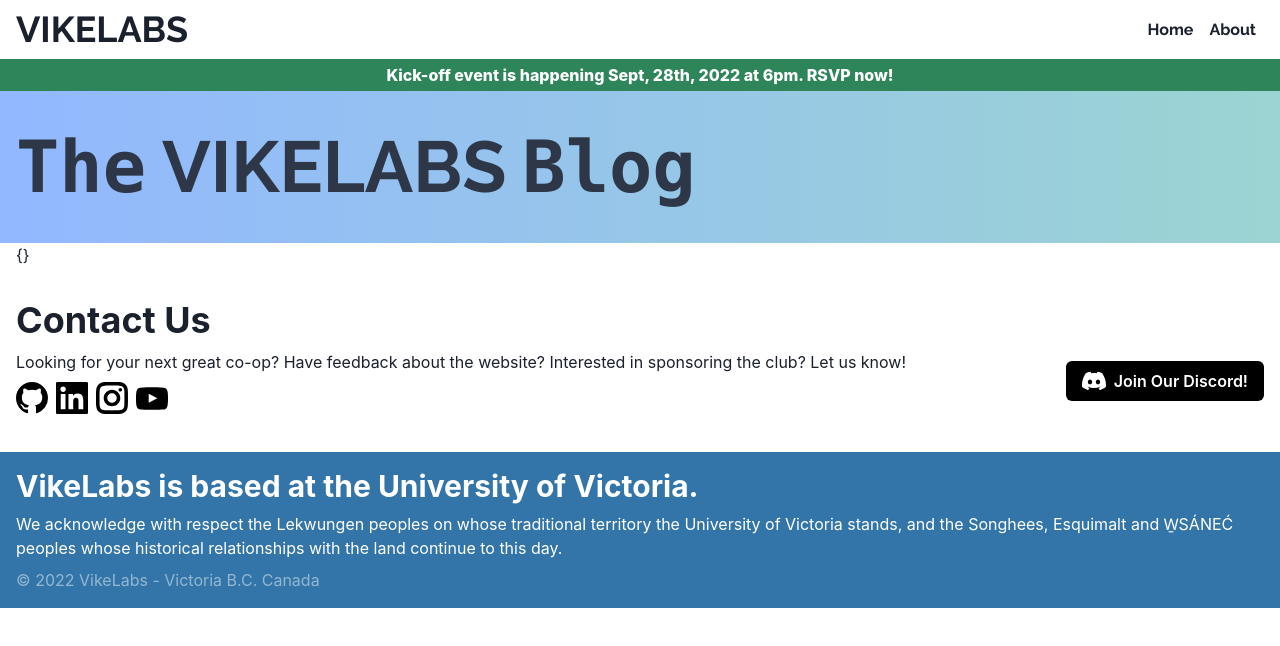
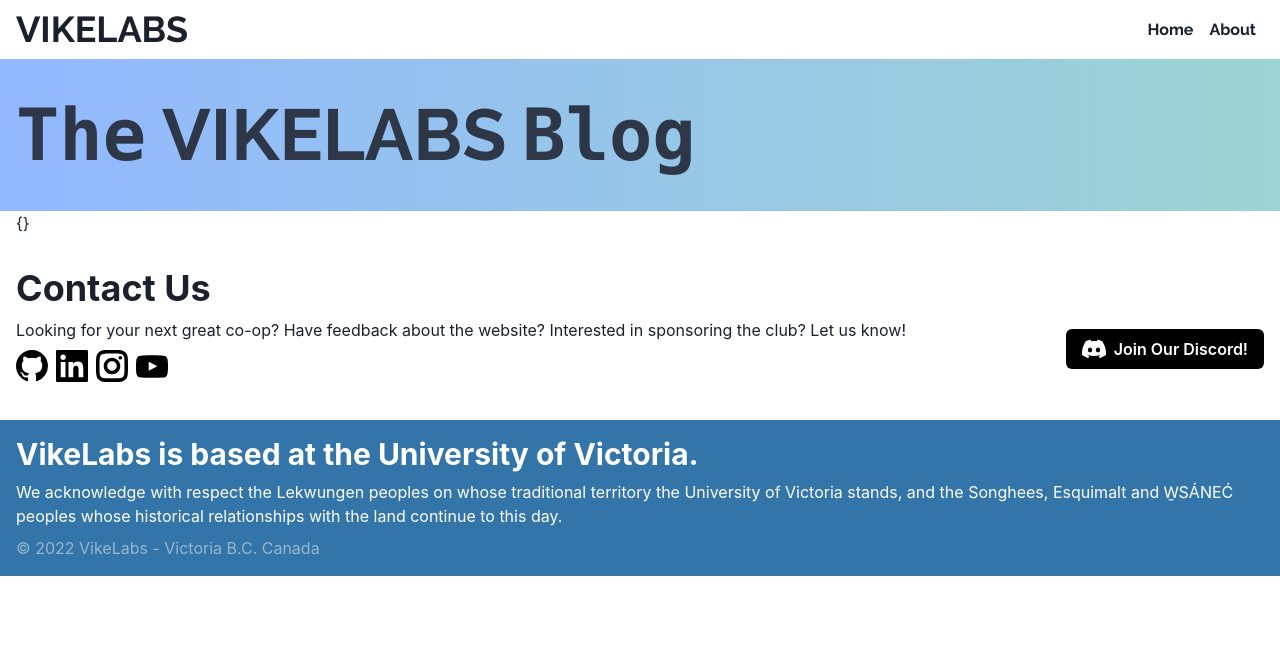
Before and after one commit to VikeLabs/vikelabs.ca, a Next.js app: page /blog in a window 1280 px wide. Shown: the top 646 px of the page. Built offline with nearby package versions, Linux system fonts and the light colour scheme.

Commit message:
feat: remove kickoff banner

```diff
--- a/components/header.tsx
+++ b/components/header.tsx
@@ -105,7 +105,7 @@
           </Box>
         </Collapse>
       </Container>
-      <NofiticationBar />
+      {/* <NofiticationBar /> */}
     </Box>
   );
 };
```
